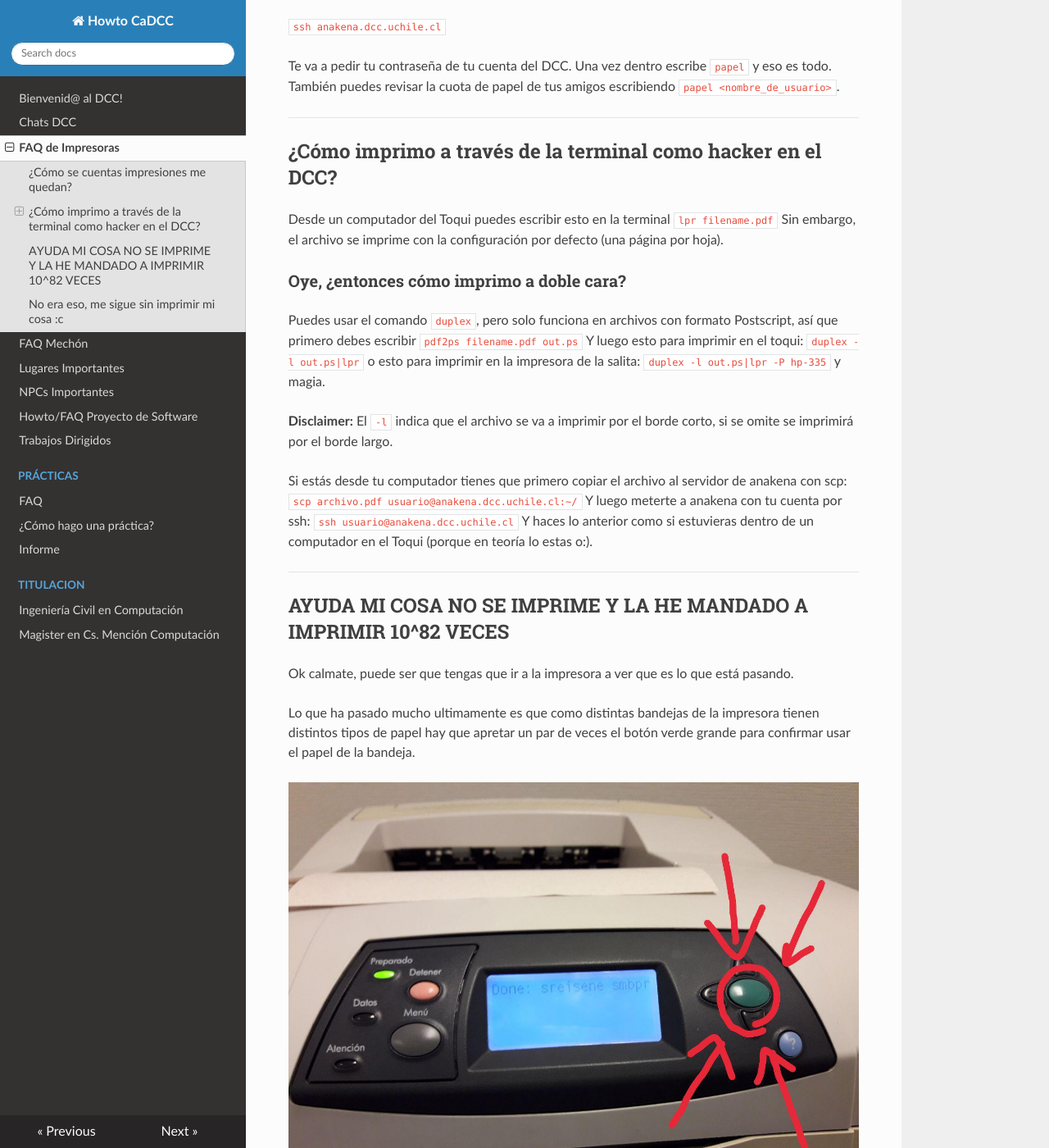
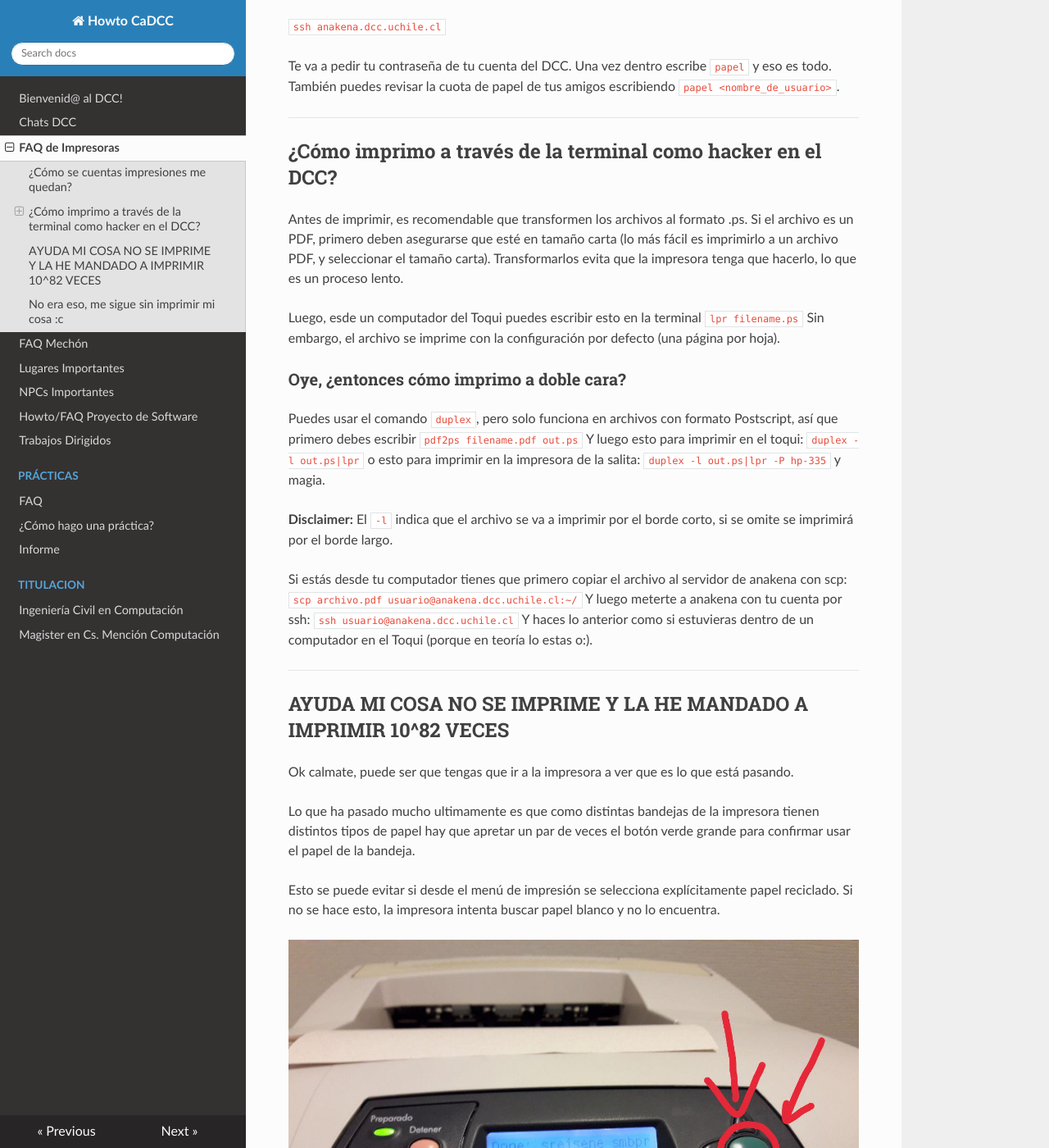
Before and after one commit to cadcc/howto, an MkDocs documentation site: the page built from docs/FAQ Impresoras.md, in a window 1280 px wide and 1400 px high, scrolled down 293 px. Shown: the whole window at 82% size. Built offline with MkDocs 1.6.1, drawn with Linux system fonts in a browser that asks for light colours; nearby versions of some CDN libraries.

Commit message:
Update FAQ Impresoras.md

```diff
--- a/docs/FAQ Impresoras.md
+++ b/docs/FAQ Impresoras.md
@@ -14,8 +14,10 @@ Te va a pedir tu contraseña de tu cuenta del DCC. Una vez dentro escribe `papel
 
 ## ¿Cómo imprimo a través de la terminal como hacker en el DCC?
 
-Desde un computador del Toqui puedes escribir esto en la terminal
-`lpr filename.pdf`
+Antes de imprimir, es recomendable que transformen los archivos al formato .ps. Si el archivo es un PDF, primero deben asegurarse que esté en tamaño carta (lo más fácil es imprimirlo a un archivo PDF, y seleccionar el tamaño carta). Transformarlos evita que la impresora tenga que hacerlo, lo que es un proceso lento.
+
+Luego, esde un computador del Toqui puedes escribir esto en la terminal
+`lpr filename.ps`
 Sin embargo, el archivo se imprime con la configuración por defecto (una página por hoja).
 
 ### Oye, ¿entonces cómo imprimo a doble cara?
@@ -44,6 +46,8 @@ Ok calmate, puede ser que tengas que ir a la impresora a ver que es lo que está
 
 Lo que ha pasado mucho ultimamente es que como distintas bandejas de la impresora tienen distintos tipos de papel hay que apretar un par de veces el botón verde grande para confirmar usar el papel de la bandeja.
 
+Esto se puede evitar si desde el menú de impresión se selecciona explícitamente papel reciclado. Si no se hace esto, la impresora intenta buscar papel blanco y no lo encuentra.
+
 ![Como esta](_static/boton_verde_impresora.jpg)
 
 ---
```
